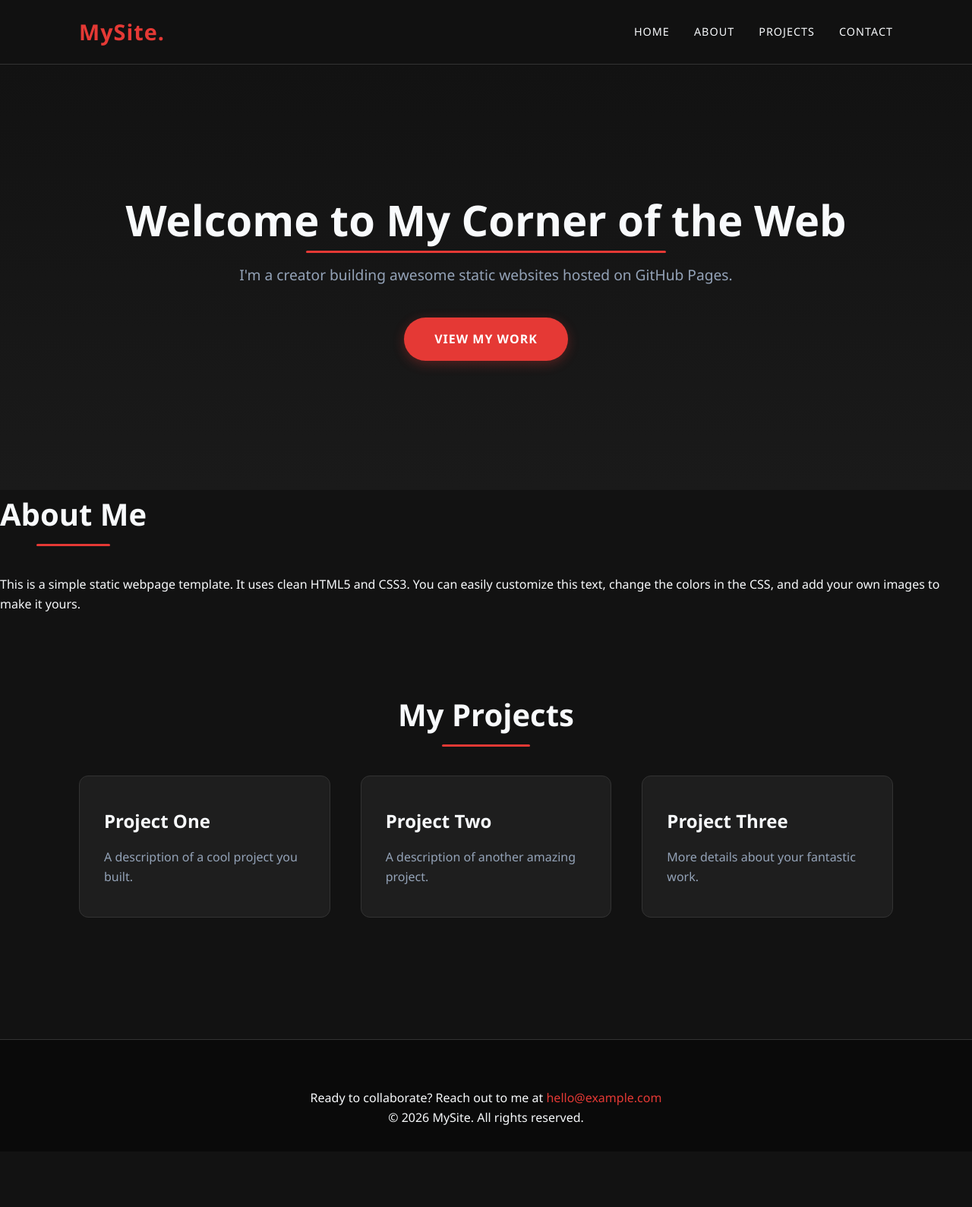
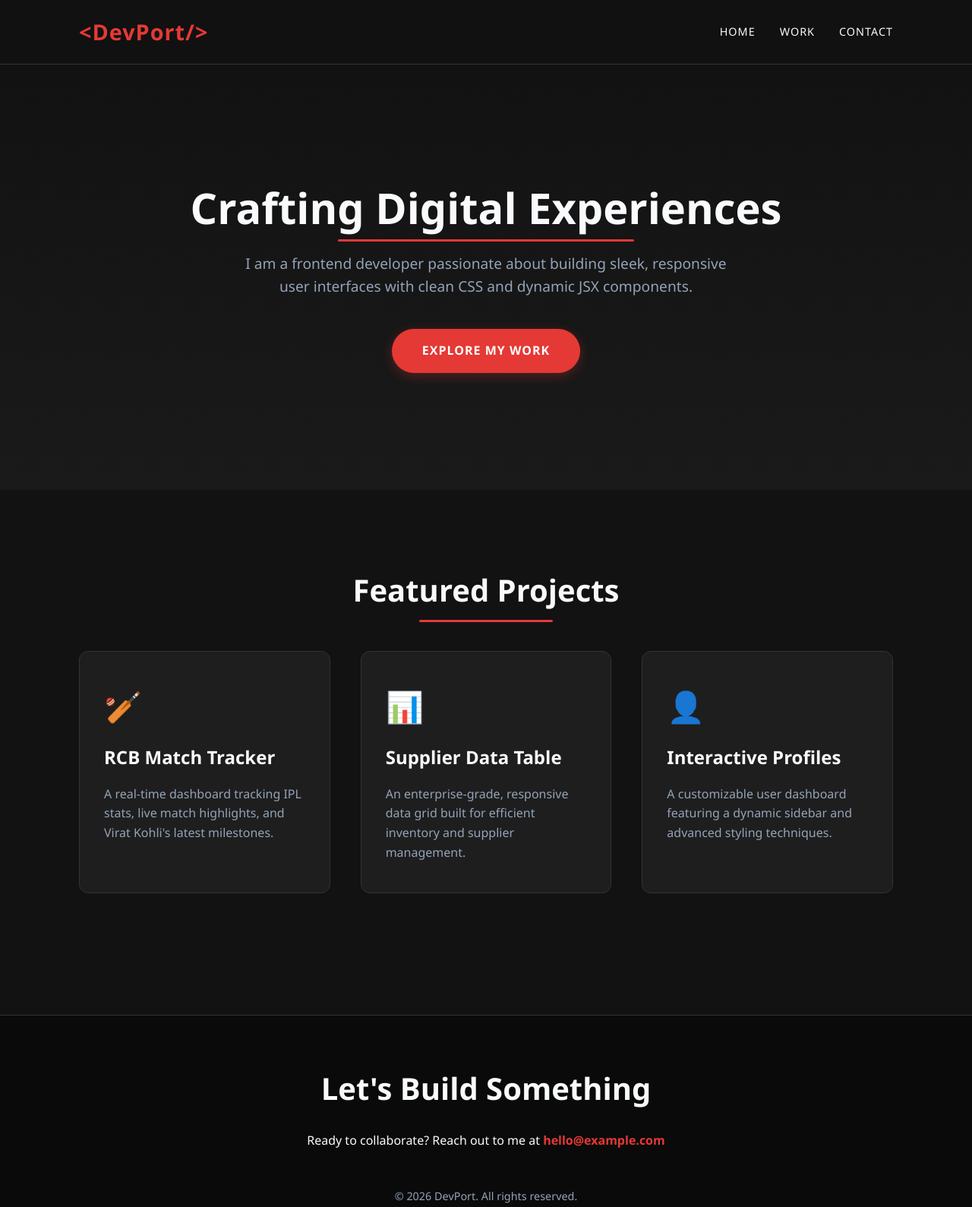
Before and after one commit to Rohit140220/myapp, a plain HTML site: page index.html in a window 1280 px wide. Shown: the whole page at 76% size. Before the commit the page ends 1516 px from the top, so only its background shows below. Drawn offline with Linux system fonts and the light colour scheme.

Commit message:
Revise index.html for new portfolio layout

```diff
--- a/index.html
+++ b/index.html
@@ -3,18 +3,17 @@
 <head>
     <meta charset="UTF-8">
     <meta name="viewport" content="width=device-width, initial-scale=1.0">
-    <title>My Static Website</title>
+    <title>Dev Portfolio</title>
     <link rel="stylesheet" href="style.css">
 </head>
 <body>
 
     <header>
         <nav class="navbar">
-            <h1 class="logo">MySite.</h1>
+            <h1 class="logo">&lt;DevPort/&gt;</h1>
             <ul class="nav-links">
                 <li><a href="#home">Home</a></li>
-                <li><a href="#about">About</a></li>
-                <li><a href="#projects">Projects</a></li>
+                <li><a href="#projects">Work</a></li>
                 <li><a href="#contact">Contact</a></li>
             </ul>
         </nav>
@@ -22,38 +21,39 @@
 
     <section id="home" class="hero">
         <div class="hero-content">
-            <h2>Welcome to My Corner of the Web</h2>
-            <p>I'm a creator building awesome static websites hosted on GitHub Pages.</p>
-            <a href="#projects" class="btn">View My Work</a>
+            <h2>Crafting Digital Experiences</h2>
+            <p>I am a frontend developer passionate about building sleek, responsive user interfaces with clean CSS and dynamic JSX components.</p>
+            <a href="#projects" class="btn">Explore My Work</a>
         </div>
     </section>
 
-    <section id="about" class="about">
-        <h2>About Me</h2>
-        <p>This is a simple static webpage template. It uses clean HTML5 and CSS3. You can easily customize this text, change the colors in the CSS, and add your own images to make it yours.</p>
-    </section>
-
     <section id="projects" class="projects">
-        <h2>My Projects</h2>
+        <h2>Featured Projects</h2>
         <div class="project-grid">
             <div class="card">
-                <h3>Project One</h3>
-                <p>A description of a cool project you built.</p>
+                <div class="card-icon">🏏</div>
+                <h3>RCB Match Tracker</h3>
+                <p>A real-time dashboard tracking IPL stats, live match highlights, and Virat Kohli's latest milestones.</p>
             </div>
             <div class="card">
-                <h3>Project Two</h3>
-                <p>A description of another amazing project.</p>
+                <div class="card-icon">📊</div>
+                <h3>Supplier Data Table</h3>
+                <p>An enterprise-grade, responsive data grid built for efficient inventory and supplier management.</p>
             </div>
             <div class="card">
-                <h3>Project Three</h3>
-                <p>More details about your fantastic work.</p>
+                <div class="card-icon">👤</div>
+                <h3>Interactive Profiles</h3>
+                <p>A customizable user dashboard featuring a dynamic sidebar and advanced styling techniques.</p>
             </div>
         </div>
     </section>
 
     <footer id="contact">
-        <p>Ready to collaborate? Reach out to me at <a href="mailto:hello@example.com">hello@example.com</a></p>
-        <p>&copy; 2026 MySite. All rights reserved.</p>
+        <div class="footer-content">
+            <h2>Let's Build Something</h2>
+            <p>Ready to collaborate? Reach out to me at <a href="mailto:hello@example.com">hello@example.com</a></p>
+            <p class="copyright">&copy; 2026 DevPort. All rights reserved.</p>
+        </div>
     </footer>
 
 </body>
```
